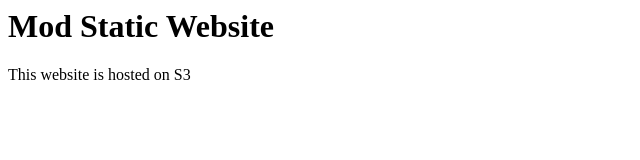
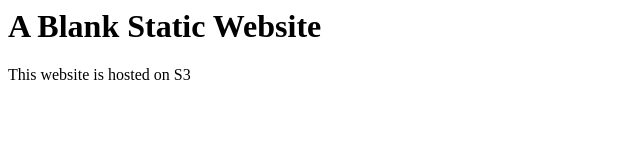
Before and after one commit to OhWhale515/circleci_codebuild, a plain HTML site: page index.html in a window 1280 px wide. Shown: the whole page, without its empty margins (0-640 px from the left). Drawn offline with Linux system fonts and the light colour scheme.

Commit message:
blank static

```diff
--- a/index.html
+++ b/index.html
@@ -1,4 +1,4 @@
 <html>
-    <h1>Mod Static Website</h1>
+    <h1>A Blank Static Website</h1>
     <p>This website is hosted on S3</p>
 </html>
```
